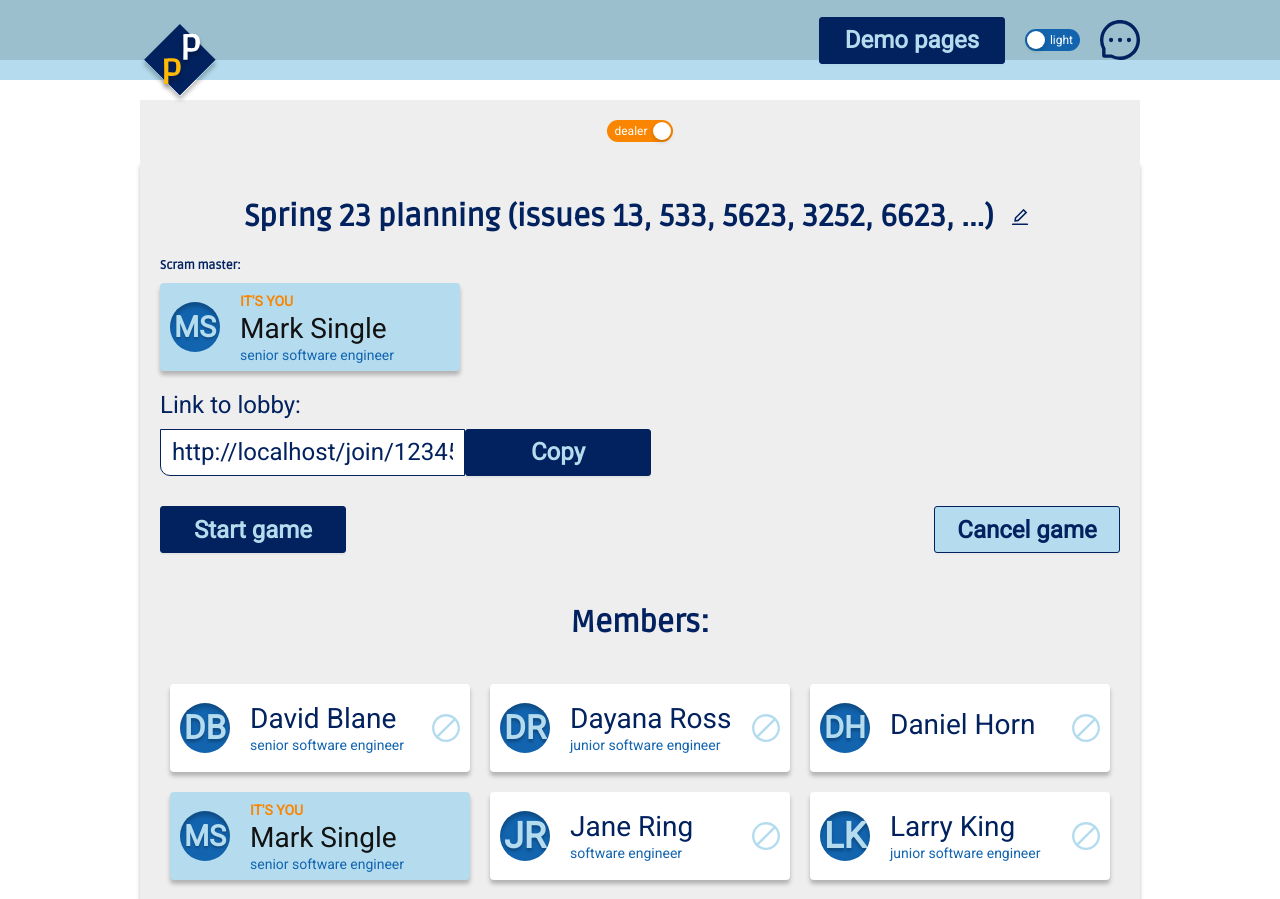
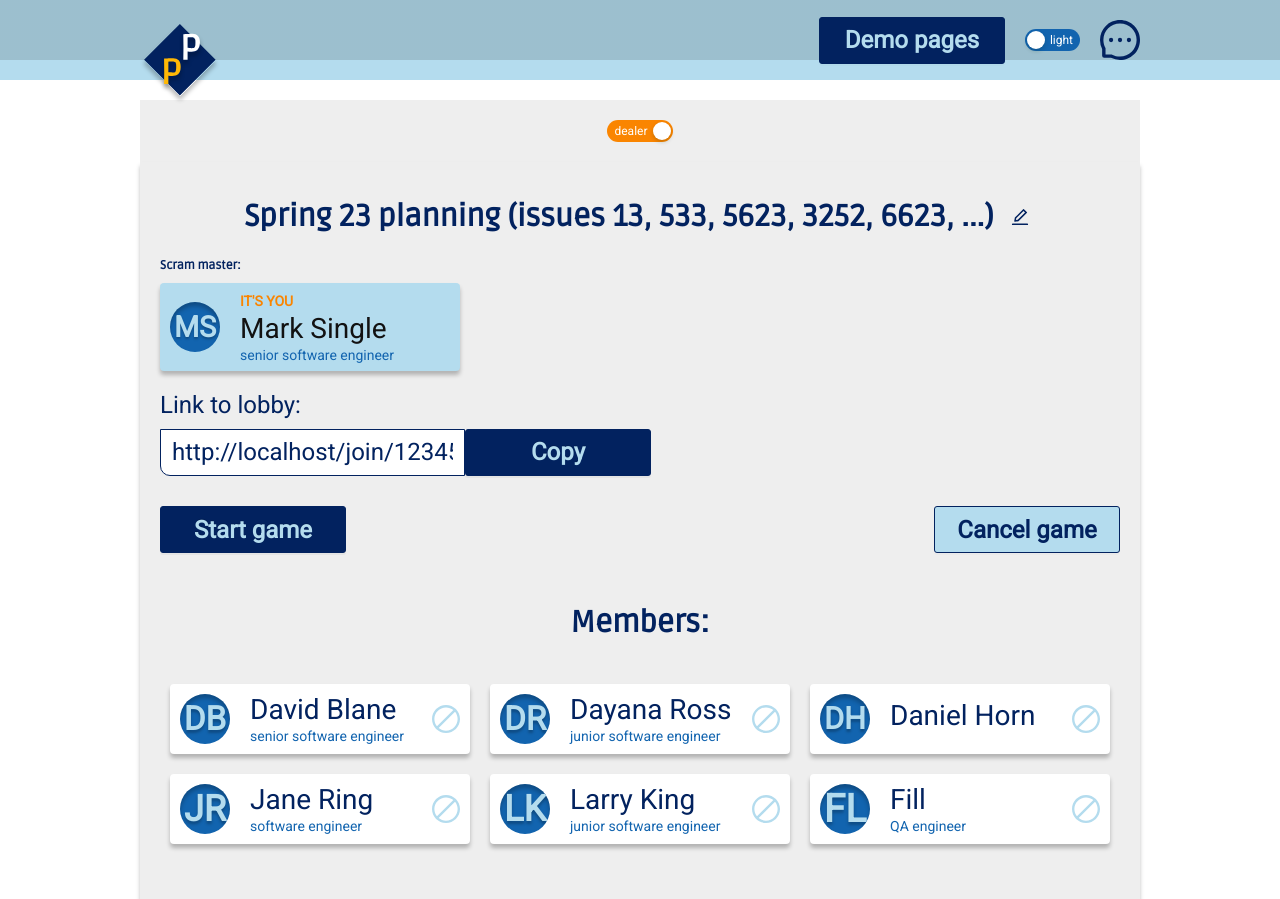
Before and after one commit to fronte-finem/RSS_React-2021Q3_Team-33_Pointing-Poker, a React (Vite) app: page /demo/lobby in a window 1280 px wide. Shown: the top 899 px of the page. Built offline with nearby package versions, Linux system fonts and the light colour scheme.

Commit message:
refactor: filter disconnected users in lobby

```diff
--- a/client/src/components/pages/lobby/lobby-users/lobby-users.tsx
+++ b/client/src/components/pages/lobby/lobby-users/lobby-users.tsx
@@ -6,13 +6,13 @@ import { StyleLobbyTitle, StyledLobbySection } from '../lobby-styles';
 import { StyleLobbyUsersGrid } from './lobby-users-styles';
 
 export const LobbyUsersSection: React.FC = observer(() => {
-  const { gameState } = useGameService();
+  const { gameStateActions } = useGameService();
 
   return (
     <StyledLobbySection>
       <StyleLobbyTitle level={2}>Members:</StyleLobbyTitle>
       <StyleLobbyUsersGrid>
-        {gameState.users.map((user) => (
+        {gameStateActions.getUsers(false).map((user) => (
           <UserCard key={user.id} user={user} />
         ))}
       </StyleLobbyUsersGrid>
```
